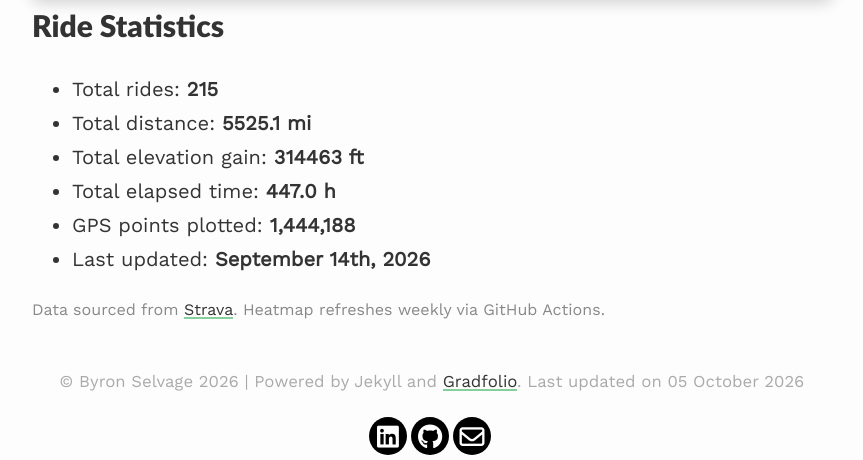
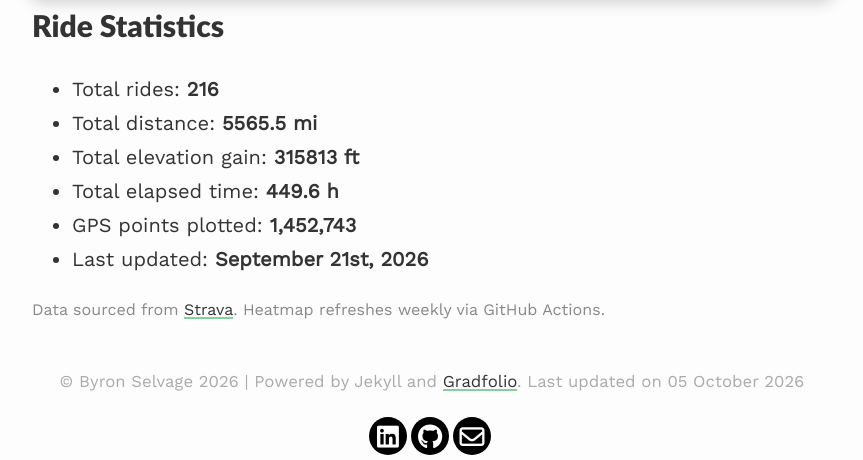
Before and after one commit to Byron-Selvage/Byron-Selvage.github.io, a Jekyll site: the page built from _pages/heatmap.md, in a window 1280 px wide. Shown: the part 842-1302 px from the top of the page, without its empty margins (208-1071 px from the left). Built offline with Jekyll 4.4.1, drawn with Linux system fonts in a browser that asks for light colours.

Commit message:
chore: update strava heatmap [skip ci]

```diff
--- a/_pages/heatmap.md
+++ b/_pages/heatmap.md
@@ -23,12 +23,12 @@ All my outdoor rides, visualized. Updated automatically every week.
 <!-- STATS:START -->
 ## Ride Statistics
 
-- Total rides: **215**
-- Total distance: **5525.1 mi**
-- Total elevation gain: **314463 ft**
-- Total elapsed time: **447.0 h**
-- GPS points plotted: **1,444,188**
-- Last updated: **September 14th, 2026**
+- Total rides: **216**
+- Total distance: **5565.5 mi**
+- Total elevation gain: **315813 ft**
+- Total elapsed time: **449.6 h**
+- GPS points plotted: **1,452,743**
+- Last updated: **September 21st, 2026**
 <!-- STATS:END -->
 
 <p style="font-size: 0.8em; color: #888; margin-top: 8px;">
```
